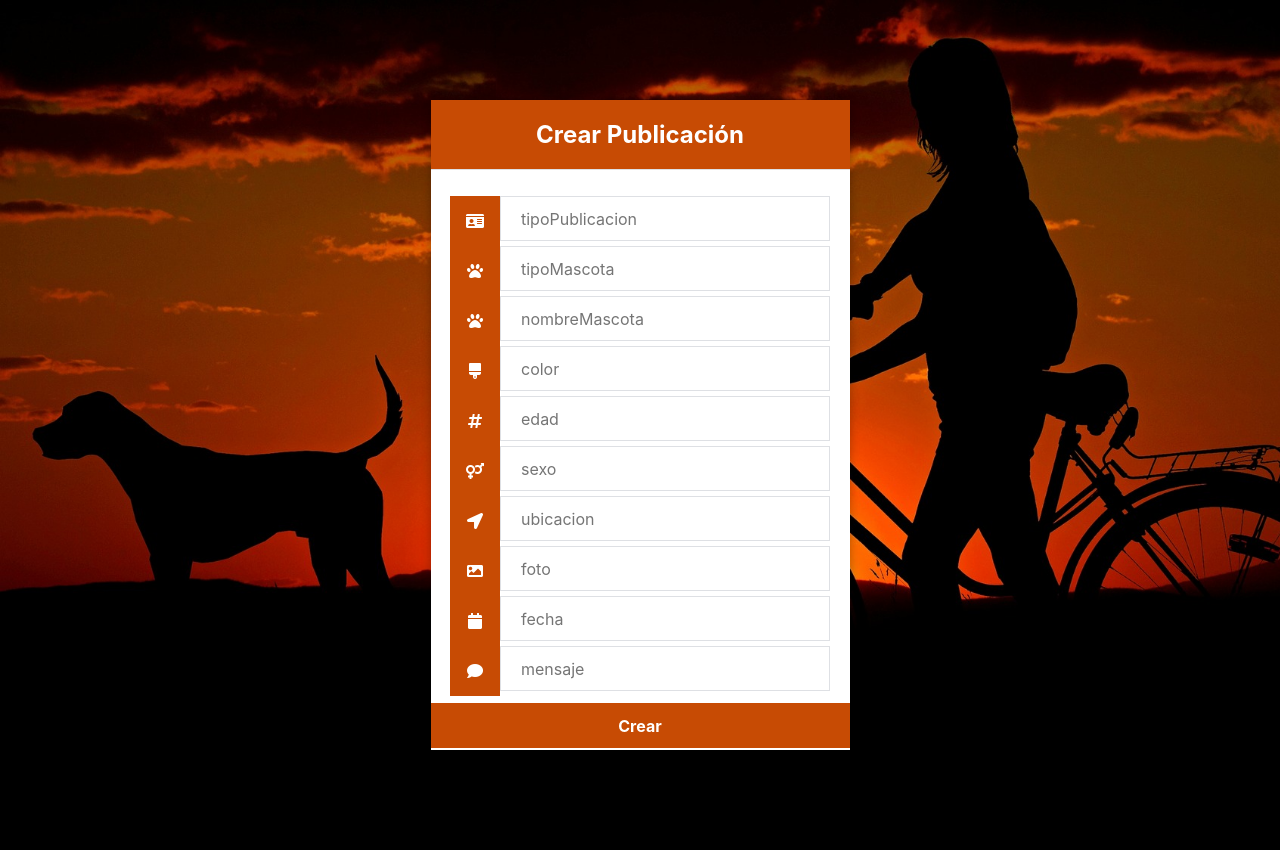
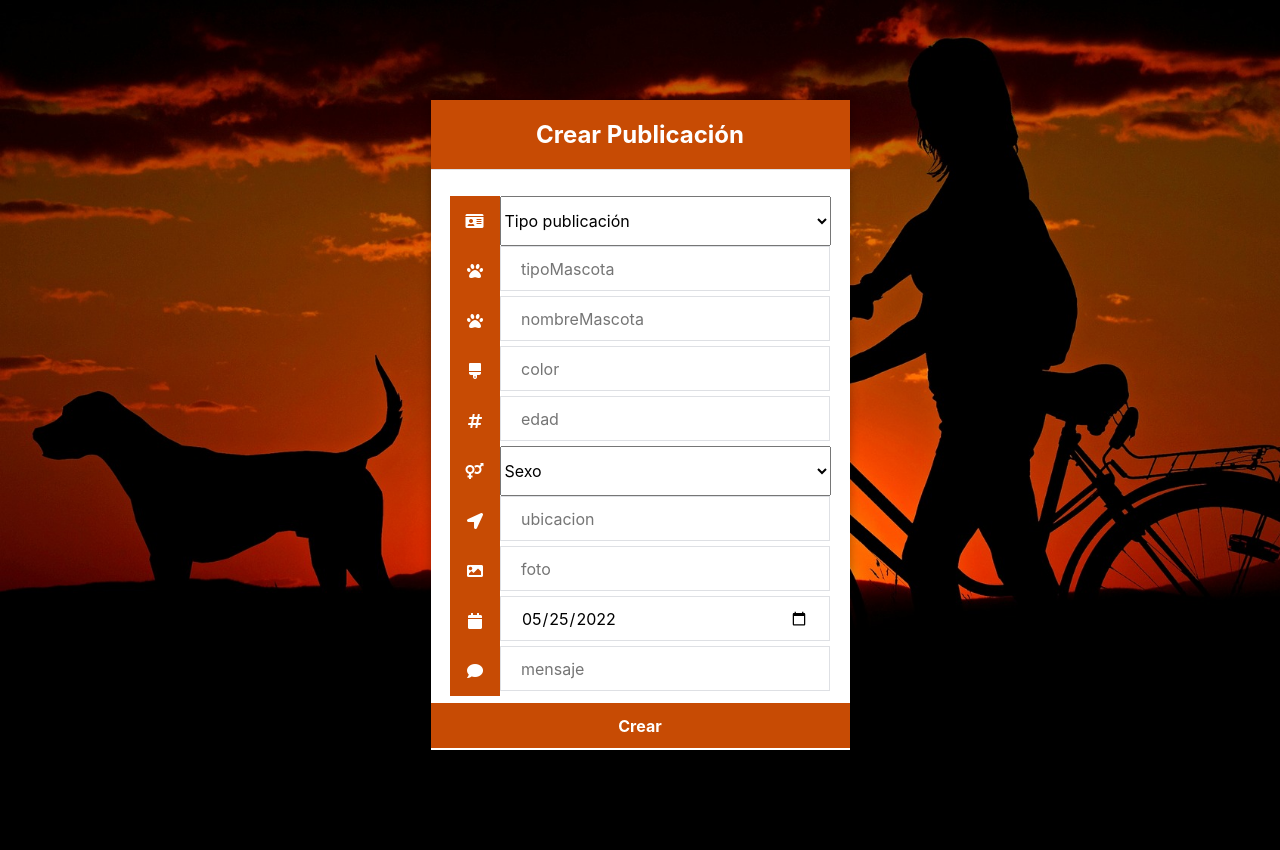
Before and after one commit to paulacarbone/MascotApp2022, a Flask app: page /publicacion in a window 1280 px wide. Run offline with Flask 2, Linux system fonts and the light colour scheme; some libraries are stand-ins or nearby versions.

Commit message:
feat: se agregan selects en publicacion.

```diff
--- a/main.py
+++ b/main.py
@@ -1,6 +1,9 @@
+import datetime
+from colorama import Cursor
 from flask import Flask, render_template, request, redirect, url_for, session
 from flask_mysqldb import MySQL
 import MySQLdb.cursors
+
 
 app = Flask(__name__)
 app.secret_key = 'your secret key'
@@ -20,7 +23,12 @@ def refreshList() :
     cursor.execute('SELECT * FROM accounts WHERE id = %s', (user['id'],))
     user = cursor.fetchone()
 
-
+# este metodo lo hice de prueba para traer de la bbdd todos los nombres pero a futuro traer las localidades.
+# def nombres() :
+#     cursor = mysql.connection.cursor(MySQLdb.cursors.DictCursor)
+#     cursor.execute('SELECT nombre FROM accounts')
+#     user = cursor.fetchall()
+#     print(user)
 
 @app.route('/', methods = ['GET', 'POST'])
 def login():
@@ -121,7 +129,9 @@ def publicacion():
         mysql.connection.commit()
         msg = 'Publicación registrada correctamente!'
         return render_template('publicacion.html', msg = msg)
-    return render_template('publicacion.html')
+    # nombres()
+    fecha = datetime.datetime.now()
+    return render_template('publicacion.html', fecha = fecha)
 
 
 
--- a/static/publicacion.css
+++ b/static/publicacion.css
@@ -4,6 +4,10 @@
     font-size: 16px;
     -webkit-font-smoothing: antialiased;
     -moz-osx-font-smoothing: grayscale;
+
+}
+select{
+    width: 79%;
 }
 
 body {
--- a/templates/publicacion.html
+++ b/templates/publicacion.html
@@ -15,15 +15,21 @@
                 <label for="tipoPublicacion">
 					<i class="fas fa-id-card"></i>
 				</label>
-				<input type="text" name="tipoPublicacion" placeholder="tipoPublicacion" id="tipoPublicacion" required>
-                <label for="tipoMascota">
+				<select name="tipoPublicacion" id="tipoPublicacion" required>
+					<option value=""disabled selected>Tipo publicación</option>
+					<option value="perdida">Perdida</option>
+					<option value="encontrada">Encontrada</option>
+				  </select>
+				<label for="tipoMascota">
 					<i class="fas fa-solid fa-paw"></i>
 				</label>
 				<input type="tipoMascota" name="tipoMascota" placeholder="tipoMascota" id="tipoMascota" required>
+
 				<label for="nombreMascota">
 					<i class="fas fa-solid fa-paw"></i>
 				</label>
 				<input type="text" name="nombreMascota" placeholder="nombreMascota" id="nombreMascota" required>
+
 				<label for="color">
 					<i class="fas fa-regular fa-brush"></i>
 				</label>
@@ -35,7 +41,11 @@
                 <label for="sexo">
 					<i class="fas fa-regular fa-venus-mars"></i>
 				</label>
-				<input type="text" name="sexo" placeholder="sexo" id="sexo" required>
+				<select name="sexo">
+					<option value=""disabled selected>Sexo</option>
+					<option value="macho">Macho</option>
+					<option value="hembra">Hembra</option>
+				  </select>
                 <label for="ubicacion">
 					<i class="fas fa-regular fa-location-arrow"></i>
 				</label>
@@ -47,7 +57,8 @@
                 <label for="fecha">
 					<i class="fas fa-regular fa-calendar"></i>
 				</label>
-				<input type="text" name="fecha" placeholder="fecha" id="fecha" required>
+				<input name="fecha" type="date" value={{fecha}} />
+
                 <label for="mensaje">
 					<i class="fas fa-regular fa-comment"></i>
 				</label>
```
